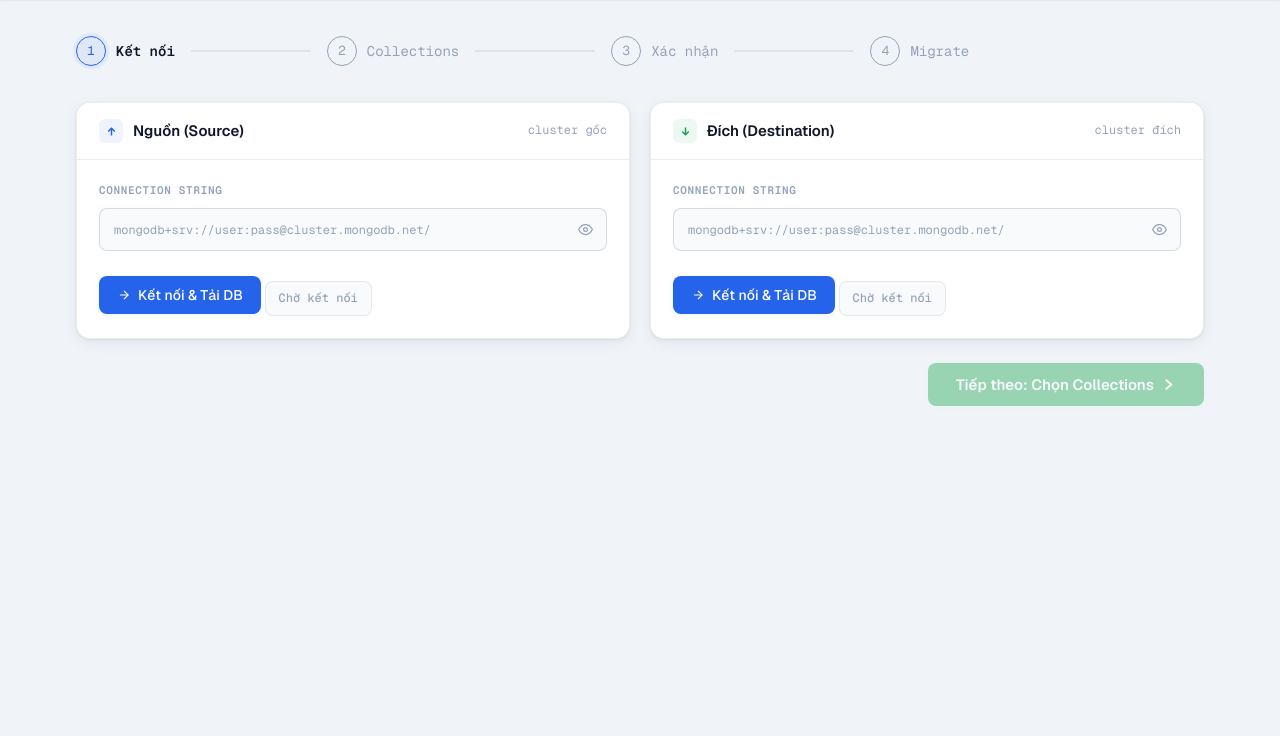
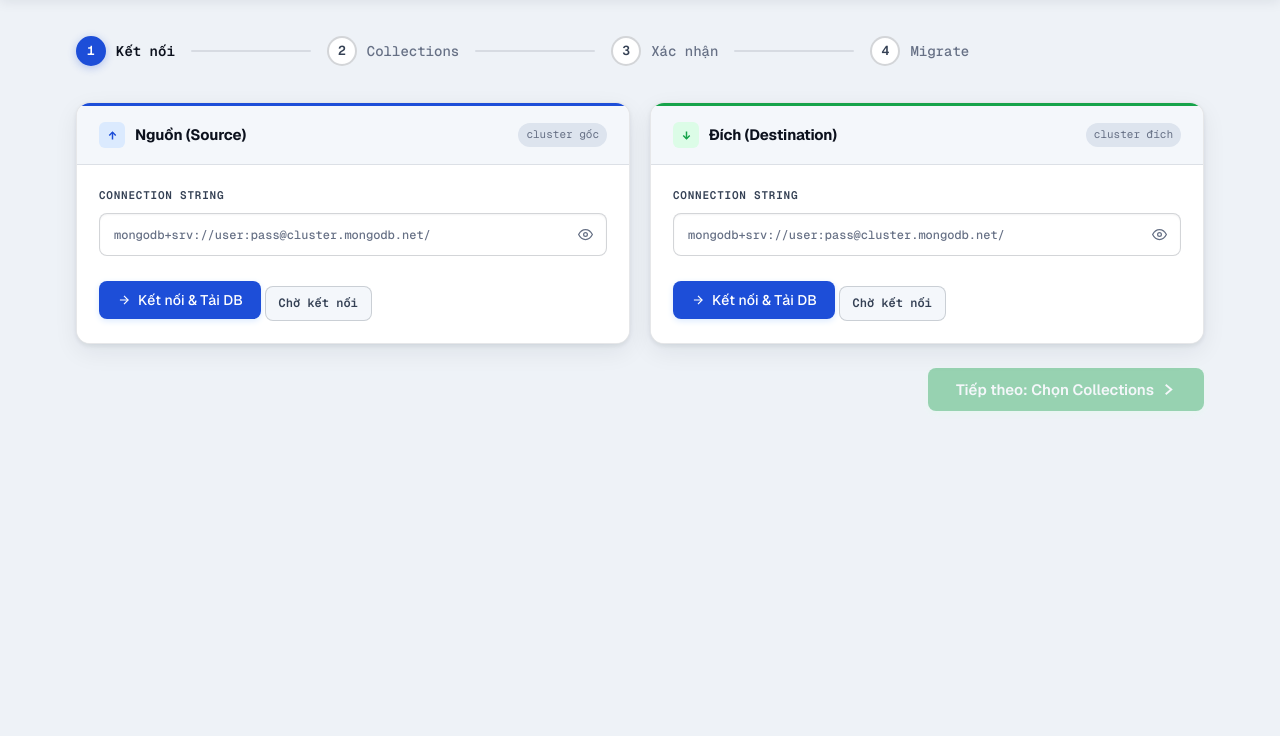
Before and after one commit to thienper/tool-clone-mongoatlasDB, a website: page public/index.html in a window 1280 px wide. Shown: the part 64-800 px from the top of the page. Drawn offline with nearby package versions, Linux system fonts and the light colour scheme.

Commit message:
update UI

```diff
--- a/public/index.html
+++ b/public/index.html
@@ -10,36 +10,42 @@
   <style>
     /* ─── LIGHT THEME (default) ─── */
     :root, [data-theme="light"] {
-      --bg:        #f0f4f9;
+      --bg:        #eef2f7;
       --bg-1:      #ffffff;
-      --bg-2:      #f8fafc;
-      --bg-3:      #e9eef5;
-      --line:      rgba(15,23,42,0.08);
-      --line-hi:   rgba(15,23,42,0.14);
-      --shadow:    0 1px 3px rgba(15,23,42,0.08), 0 4px 16px rgba(15,23,42,0.06);
-      --shadow-sm: 0 1px 2px rgba(15,23,42,0.06);
+      --bg-2:      #f4f7fb;
+      --bg-3:      #dde4ee;
+      --line:      rgba(15,23,42,0.10);
+      --line-hi:   rgba(15,23,42,0.18);
+      --shadow:    0 2px 4px rgba(15,23,42,0.08), 0 8px 24px rgba(15,23,42,0.07);
+      --shadow-sm: 0 1px 3px rgba(15,23,42,0.10);
+      /* Stronger greens for light mode */
       --green:        #16a34a;
-      --green-dim:    rgba(22,163,74,0.08);
-      --green-bd:     rgba(22,163,74,0.2);
+      --green-dim:    #dcfce7;
+      --green-bd:     #86efac;
       --green-text:   #15803d;
-      --blue:         #2563eb;
-      --blue-dim:     rgba(37,99,235,0.08);
-      --blue-bd:      rgba(37,99,235,0.2);
-      --amber:        #d97706;
-      --amber-dim:    rgba(217,119,6,0.08);
-      --amber-bd:     rgba(217,119,6,0.2);
-      --red:          #dc2626;
-      --red-dim:      rgba(220,38,38,0.08);
-      --red-bd:       rgba(220,38,38,0.2);
-      --text-1:    #0f172a;
-      --text-2:    #475569;
-      --text-3:    #94a3b8;
-      --header-bg: rgba(255,255,255,0.85);
-      --btn-ghost-bg: rgba(15,23,42,0.04);
-      --btn-ghost-border: rgba(15,23,42,0.12);
-      --btn-ghost-hover: rgba(15,23,42,0.08);
-      --log-bg:    #1e293b;
+      /* Stronger blues for light mode */
+      --blue:         #1d4ed8;
+      --blue-dim:     #dbeafe;
+      --blue-bd:      #93c5fd;
+      --amber:        #b45309;
+      --amber-dim:    #fef3c7;
+      --amber-bd:     #fcd34d;
+      --red:          #b91c1c;
+      --red-dim:      #fee2e2;
+      --red-bd:       #fca5a5;
+      /* HIGH-CONTRAST text for light mode */
+      --text-1:    #0c111d;
+      --text-2:    #344054;
+      --text-3:    #667085;
+      --header-bg: rgba(255,255,255,0.92);
+      --btn-ghost-bg: #ffffff;
+      --btn-ghost-border: #d0d5dd;
+      --btn-ghost-hover: #f9fafb;
+      --log-bg:    #0f172a;
       --log-text:  #94a3b8;
+      --panel-accent-src:  #1d4ed8;
+      --panel-accent-dest: #16a34a;
+      --label-color: #344054;
       --radius:    8px;
       --radius-lg: 14px;
       --font-sans: 'Geist', system-ui, sans-serif;
@@ -78,6 +84,9 @@
       --btn-ghost-hover: rgba(255,255,255,0.06);
       --log-bg:    #080b12;
       --log-text:  #94a3b8;
+      --panel-accent-src:  #3b82f6;
+      --panel-accent-dest: #22c55e;
+      --label-color: #94a3b8;
     }
 
     *, *::before, *::after { margin: 0; padding: 0; box-sizing: border-box; }
@@ -99,11 +108,11 @@
       height: 64px;
       background: var(--header-bg);
       backdrop-filter: blur(16px);
-      border-bottom: 1px solid var(--line);
+      border-bottom: 2px solid var(--line);
       display: flex; align-items: center;
       padding: 0 36px;
       gap: 16px;
-      box-shadow: var(--shadow-sm);
+      box-shadow: 0 2px 12px rgba(15,23,42,0.08);
       transition: background 0.3s, border-color 0.3s;
     }
 
@@ -128,8 +137,8 @@
     .header-sep { width: 1px; height: 22px; background: var(--line); margin: 0 4px; }
 
     .header-tagline {
-      font-family: var(--font-mono); font-size: 13px;
-      color: var(--text-3); letter-spacing: 0.03em;
+      font-family: var(--font-mono); font-size: 13px; font-weight: 500;
+      color: var(--text-2); letter-spacing: 0.03em;
     }
 
     .header-right {
@@ -184,37 +193,40 @@
 
     .step-num {
       width: 30px; height: 30px; border-radius: 50%;
-      border: 1.5px solid var(--text-3); color: var(--text-3);
-      font-family: var(--font-mono); font-size: 13px;
+      border: 2px solid var(--line-hi); color: var(--text-2);
+      font-family: var(--font-mono); font-size: 13px; font-weight: 600;
       display: flex; align-items: center; justify-content: center;
       transition: all 0.25s; flex-shrink: 0;
+      background: var(--bg-1);
     }
 
     .step-item.active .step-num {
-      border-color: var(--blue); color: var(--blue);
-      background: var(--blue-dim);
-      box-shadow: 0 0 0 3px var(--blue-dim);
+      border-color: var(--blue); color: #fff;
+      background: var(--blue);
+      box-shadow: 0 2px 8px rgba(29,78,216,0.3);
     }
 
     .step-item.done .step-num {
       border-color: var(--green); background: var(--green); color: #fff;
+      box-shadow: 0 2px 8px rgba(22,163,74,0.3);
     }
 
     .step-label {
-      font-size: 14px; color: var(--text-3);
+      font-size: 14px; color: var(--text-3); font-weight: 500;
       white-space: nowrap; transition: color 0.25s;
       font-family: var(--font-mono);
     }
 
-    .step-item.active .step-label { color: var(--text-1); font-weight: 600; }
+    .step-item.active .step-label { color: var(--text-1); font-weight: 700; }
     .step-item.done .step-label { color: var(--text-2); }
 
     .step-connector {
-      flex: 1; height: 1.5px;
+      flex: 1; height: 2px;
       background: var(--line);
       margin: 0 16px; max-width: 120px;
       border-radius: 1px;
     }
+    .step-item.done + .step-connector { background: var(--green-bd); }
 
     /* ─── MAIN ─── */
     .main {
@@ -242,27 +254,37 @@
       transition: background 0.3s, border-color 0.3s, box-shadow 0.3s;
     }
 
+    /* Panel with colored top accent bar */
     .panel-head {
       padding: 16px 22px;
       border-bottom: 1px solid var(--line);
       display: flex; align-items: center; gap: 10px;
-      background: var(--bg-1);
+      background: var(--bg-2);
     }
 
+    .panel-src > .panel-head { border-top: 3px solid var(--panel-accent-src, var(--blue)); }
+    .panel-dest > .panel-head { border-top: 3px solid var(--panel-accent-dest, var(--green)); }
+
     .panel-head-icon {
-      width: 24px; height: 24px; border-radius: 6px;
+      width: 26px; height: 26px; border-radius: 6px;
       display: flex; align-items: center; justify-content: center;
       flex-shrink: 0;
     }
 
-    .panel-head-title { font-size: 15px; font-weight: 600; color: var(--text-1); }
+    .panel-head-title {
+      font-size: 15px; font-weight: 700; color: var(--text-1);
+      letter-spacing: -0.01em;
+    }
 
     .panel-head-sub {
       margin-left: auto;
-      font-family: var(--font-mono); font-size: 12px; color: var(--text-3);
+      font-family: var(--font-mono); font-size: 11px;
+      color: var(--text-3);
+      background: var(--bg-3);
+      padding: 3px 8px; border-radius: 20px;
     }
 
-    .panel-body { padding: 22px; }
+    .panel-body { padding: 22px; background: var(--bg-1); }
 
     /* ─── GRID ─── */
     .cols-2 { display: grid; grid-template-columns: 1fr 1fr; gap: 20px; }
@@ -273,8 +295,8 @@
 
     .field-label {
       display: block;
-      font-family: var(--font-mono); font-size: 11px; font-weight: 600;
-      color: var(--text-3); letter-spacing: 0.06em;
+      font-family: var(--font-mono); font-size: 11px; font-weight: 700;
+      color: var(--label-color, var(--text-3)); letter-spacing: 0.07em;
       text-transform: uppercase; margin-bottom: 8px;
     }
 
@@ -282,18 +304,19 @@
 
     .field-input {
       width: 100%;
-      background: var(--bg-2);
+      background: var(--bg-1);
       border: 1.5px solid var(--line-hi);
       border-radius: var(--radius);
       padding: 12px 44px 12px 14px;
-      font-family: var(--font-mono); font-size: 13px;
+      font-family: var(--font-mono); font-size: 13px; font-weight: 500;
       color: var(--text-1); outline: none;
       transition: border-color 0.2s, box-shadow 0.2s, background 0.3s;
+      box-shadow: inset 0 1px 2px rgba(15,23,42,0.05);
     }
 
     .field-input:focus {
       border-color: var(--blue);
-      box-shadow: 0 0 0 3px var(--blue-dim);
+      box-shadow: 0 0 0 3px var(--blue-dim), inset 0 1px 2px rgba(15,23,42,0.04);
       background: var(--bg-1);
     }
 
@@ -355,13 +378,13 @@
     .conn-status {
       display: inline-flex; align-items: center; gap: 7px;
       padding: 7px 13px; border-radius: var(--radius);
-      font-family: var(--font-mono); font-size: 12px; font-weight: 500;
+      font-family: var(--font-mono); font-size: 12px; font-weight: 600;
       margin-top: 12px; transition: all 0.25s;
     }
     .conn-status.idle {
-      color: var(--text-3);
+      color: var(--text-2);
       background: var(--bg-2);
-      border: 1px solid var(--line);
+      border: 1.5px solid var(--line-hi);
     }
     .conn-status.testing {
       color: var(--amber); background: var(--amber-dim);
@@ -422,8 +445,8 @@
       box-shadow: 0 0 6px var(--blue-dim);
     }
 
-    .db-row-name { font-family: var(--font-mono); font-size: 13px; flex: 1; font-weight: 500; }
-    .db-row-size { font-family: var(--font-mono); font-size: 11px; color: var(--text-3); }
+    .db-row-name { font-family: var(--font-mono); font-size: 13px; flex: 1; font-weight: 600; color: var(--text-1); }
+    .db-row-size { font-family: var(--font-mono); font-size: 11px; color: var(--text-2); background: var(--bg-3); padding: 2px 7px; border-radius: 20px; }
 
     .db-new-trigger {
       display: flex; align-items: center; gap: 8px;
@@ -494,10 +517,11 @@
     }
     .info-table tr:last-child td { border-bottom: none; }
     .info-table td:first-child {
-      color: var(--text-3); font-family: var(--font-mono);
-      font-size: 12px; width: 140px; padding-top: 14px;
+      color: var(--text-2); font-family: var(--font-mono);
+      font-size: 12px; font-weight: 600; width: 140px; padding-top: 14px;
+      text-transform: uppercase; letter-spacing: 0.05em;
     }
-    .mono { font-family: var(--font-mono); font-size: 13px; color: var(--text-2); word-break: break-all; }
+    .mono { font-family: var(--font-mono); font-size: 13px; color: var(--text-1); font-weight: 500; word-break: break-all; }
 
     /* ─── TOGGLE ─── */
     .toggle-row {
@@ -525,8 +549,8 @@
     .toggle-switch.on { background: var(--red-dim); border-color: var(--red-bd); }
     .toggle-switch.on::after { transform: translateX(18px); background: var(--red); }
 
-    .toggle-info h4 { font-size: 15px; font-weight: 500; }
-    .toggle-info p { font-size: 13px; color: var(--text-3); margin-top: 3px; }
+    .toggle-info h4 { font-size: 15px; font-weight: 600; color: var(--text-1); }
+    .toggle-info p { font-size: 13px; color: var(--text-2); margin-top: 3px; }
 
     /* ─── ALERT ─── */
     .alert {
@@ -557,14 +581,14 @@
 
     .stat-row { display: grid; grid-template-columns: repeat(4, 1fr); gap: 14px; margin: 20px 0; }
     .stat-box {
-      background: var(--bg-1); border: 1px solid var(--line);
+      background: var(--bg-1); border: 1.5px solid var(--line);
       border-radius: var(--radius); padding: 18px 20px;
       box-shadow: var(--shadow-sm);
     }
-    .stat-val { font-family: var(--font-mono); font-size: 28px; font-weight: 600; line-height: 1; }
+    .stat-val { font-family: var(--font-mono); font-size: 28px; font-weight: 700; line-height: 1; }
     .stat-key {
-      font-family: var(--font-mono); font-size: 11px; color: var(--text-3);
-      text-transform: uppercase; letter-spacing: 0.06em; margin-top: 7px;
+      font-family: var(--font-mono); font-size: 11px; font-weight: 600; color: var(--text-2);
+      text-transform: uppercase; letter-spacing: 0.07em; margin-top: 7px;
     }
 
     /* ─── LOG ─── */
@@ -734,7 +758,7 @@
     <div class="cols-2">
 
       <!-- SOURCE -->
-      <div class="panel">
+      <div class="panel panel-src">
         <div class="panel-head">
           <div class="panel-head-icon" style="background:var(--blue-dim)">
             <svg width="13" height="13" viewBox="0 0 16 16" fill="none" stroke="var(--blue)" stroke-width="1.8"><polyline points="4,8 8,4 12,8"/><line x1="8" y1="4" x2="8" y2="13"/></svg>
@@ -784,7 +808,7 @@
       </div>
 
       <!-- DESTINATION -->
-      <div class="panel">
+      <div class="panel panel-dest">
         <div class="panel-head">
           <div class="panel-head-icon" style="background:var(--green-dim)">
             <svg width="13" height="13" viewBox="0 0 16 16" fill="none" stroke="var(--green)" stroke-width="1.8"><polyline points="4,8 8,12 12,8"/><line x1="8" y1="3" x2="8" y2="12"/></svg>
```
